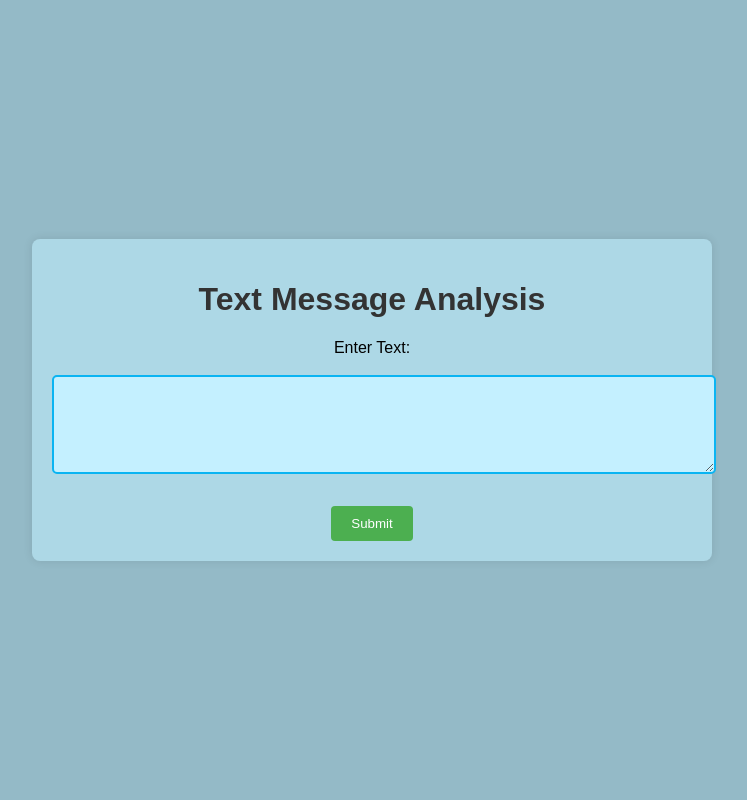
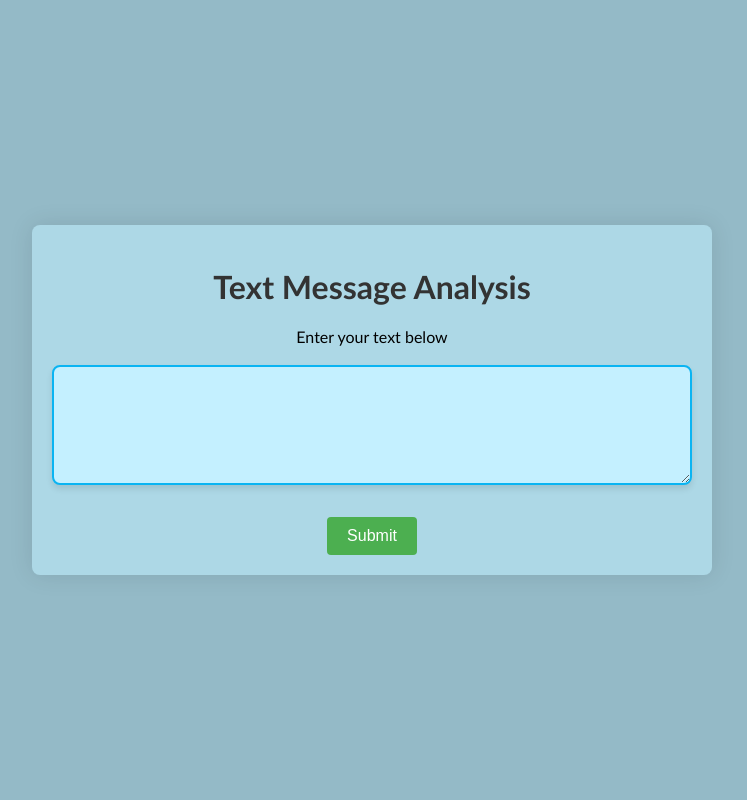
Before and after one commit to Muneeb-ii/CS154_Spam-WebApp, a FastAPI app: page / in a window 1280 px wide. Shown: the whole page, without its empty margins (268-1015 px from the left). Run offline with FastAPI, Linux system fonts and the light colour scheme; parts of the project's set-up code (start-up, migrations or seed data) failed here and were passed over.

Commit message:
Added formatting

```diff
--- a/My_App/templates/index.html
+++ b/My_App/templates/index.html
@@ -6,7 +6,7 @@
     <title>Text Message Analysis</title>
     <style>
         body {
-            font-family: Arial, sans-serif;
+            font-family: 'Trebuchet MS', 'Lucida Sans Unicode', 'Lucida Grande', 'Lucida Sans', Arial, sans-serif;
             background-color: #94bac7;
             margin: 0;
             padding: 0;
@@ -19,7 +19,7 @@
             background-color: #add8e6;
             padding: 20px;
             border-radius: 8px;
-            box-shadow: 0 0 10px rgba(0, 0, 0, 0.1);
+            box-shadow: 0 0 25px rgba(0, 0, 0, 0.1);
             width: 50%;
             text-align: center;
         }
@@ -41,10 +41,24 @@
             border: none;
             border-radius: 4px;
             cursor: pointer;
+            font-size: 16px;
         }
         button:hover {
             background-color: #45a049;
-            font-size: 18 px;
+            font-size: 18px;
+        }
+        textarea{
+            box-sizing: border-box;
+            font-size: 16px;
+            color: #333;
+            width: 100%;
+            height: 120px;
+            padding: 12px;
+            border-radius: 8px;
+            border: 2px solid #0ab4f2;
+            outline: none;
+            box-shadow: 0 4px 6px rgba(0, 0, 0, 0.1);
+            transition: all 0.2s ease;
         }
     </style>
 </head>
@@ -52,7 +66,7 @@
     <div class="container">
         <h1>Text Message Analysis</h1>
         <form action="/predict" method="post">
-            <label for="text">Enter Text:</label><br><br>
+            <label for="text">Enter your text below</label><br><br>
             <textarea id="text" name="text" rows="5" cols="50"></textarea><br><br>
             <button type="submit">Submit</button>
         </form>
```
Also changed, not shown: My_App/templates/result.html (+18 -5 lines), 1 other file.
